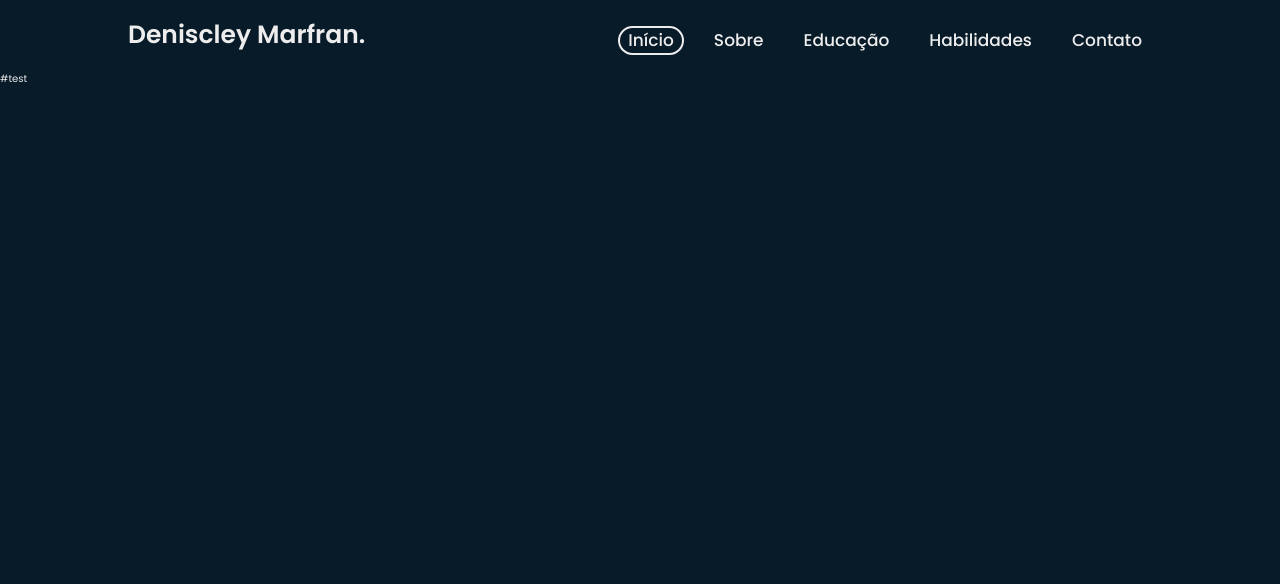
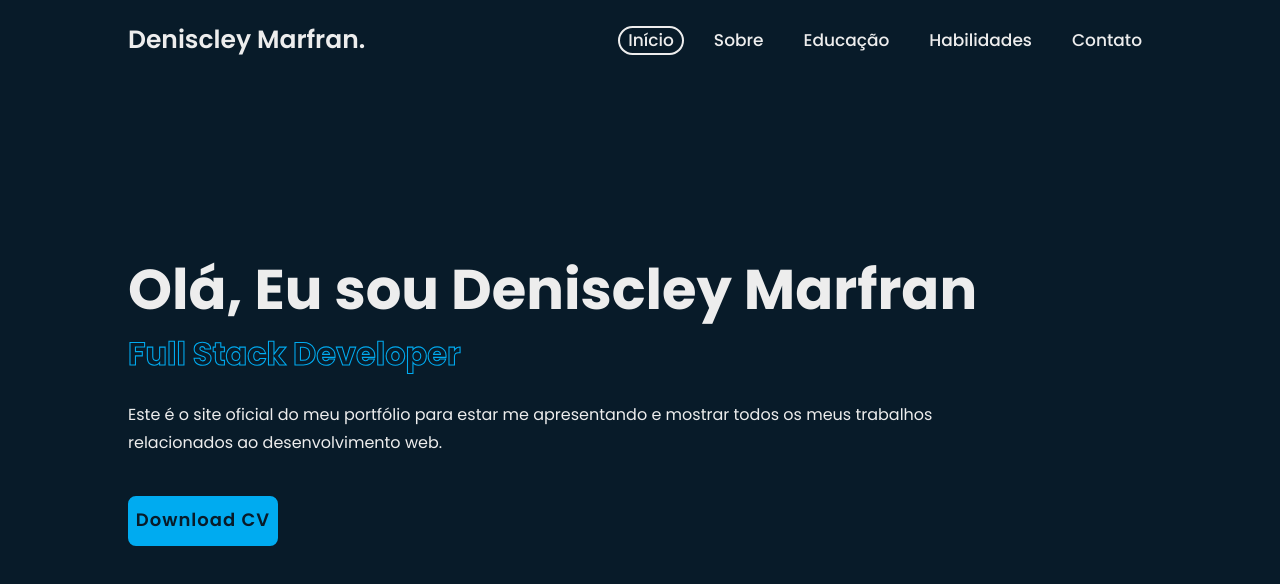
Before and after one commit to Deniscley/Professional.Portfolio.Web, a Next.js app: page / in a window 1280 px wide. Shown: the top 584 px of the page. Built offline with nearby package versions, Linux system fonts and the light colour scheme.

Commit message:
feat: Main template creation

```diff
--- a/package.json
+++ b/package.json
@@ -16,7 +16,7 @@
     "eslint": "8.48.0",
     "eslint-config-next": "13.4.19",
     "next": "13.4.19",
-    "postcss": "8.4.28",
+    "postcss": "8.4.29",
     "react": "18.2.0",
     "react-dom": "18.2.0",
     "react-icons": "^4.10.1",
--- a/src/app/habilidades/layout.tsx
+++ b/src/app/habilidades/layout.tsx
@@ -1,4 +1,4 @@
-export default function SkilsLayout({
+export default function SkillsLayout({
   children,
 }: {
   children: React.ReactNode;
--- a/src/app/habilidades/page.tsx
+++ b/src/app/habilidades/page.tsx
@@ -1,3 +1,3 @@
-export default function Skils() {
+export default function Skills() {
   return <>#Habilidades</>;
 }
--- a/src/app/page.tsx
+++ b/src/app/page.tsx
@@ -1,3 +1,5 @@
+import MainHome from "@/components/template/main-home/main-home";
+
 export default function Home() {
-  return <>#test</>;
+  return <MainHome />;
 }
--- a/src/components/layout/navbar/navbar.css
+++ b/src/components/layout/navbar/navbar.css
@@ -24,6 +24,7 @@ nav {
   font-size: 2.5rem;
   color: var(--text-color);
   font-weight: 600;
+  margin-top: 1rem;
 }
 
 /* Só aparece em telas médias e pequenas */
@@ -73,9 +74,7 @@ nav {
 
 .active-nav::after {
   content: "";
-  /* display: block; */
   width: calc(100%);
-  /* height: 0.5rem; */
   padding: 1.5rem 1.5rem 1rem 1.5rem;
   position: absolute;
   border: 0.2rem solid var(--text-color);
@@ -106,10 +105,10 @@ nav {
   /* .show__nav {
     padding-top: 0rem;
     display: flex;
-  }
+  } */
 
   .hide__nav {
     padding-top: 0rem;
     display: none;
-  } */
+  }
 }
--- /dev/null
+++ b/src/components/template/main-home/main-home.css
@@ -0,0 +1,90 @@
+section {
+  min-height: 100vh;
+}
+
+.home {
+  display: flex;
+  align-items: center;
+}
+
+.home__content {
+  max-width: none;
+}
+
+.home__content h1 {
+  font-size: 5.6rem;
+  font-weight: 700;
+  line-height: 1.3;
+}
+
+.home__text-animate {
+  position: relative;
+  width: 91rem;
+}
+
+.home__text-animate h3 {
+  font-size: 3.2rem;
+  font-weight: 700;
+  color: transparent;
+  -webkit-text-stroke: 0.108rem var(--main-color);
+}
+
+.home__text-animate p {
+  font-size: 1.6rem;
+  margin: 2rem 0 4rem;
+}
+
+.home__btn-box {
+  position: relative;
+  display: flex;
+  justify-content: space-between;
+  width: 34.5rem;
+  height: 5rem;
+}
+
+/* .home__btn {
+  position: relative;
+  display: inline-flex;
+  justify-content: center;
+  align-items: center;
+  width: 15rem;
+  font-weight: 100%;
+  background: var(--main-color);
+  border: 0.2rem solid;
+  border-radius: 0.8rem;
+  font-size: 1.8rem;
+  font-weight: 600;
+  letter-spacing: 0.1rem;
+  color: var(--primary-color);
+  border: 0.2rem solid var(--main-color);
+  border-radius: 0.8rem;
+} */
+
+/* .home__btn-box .btn:nth-child(2) {
+  background: transparent;
+  color: var(--main-color);
+} */
+
+/* .home__btn-box .btn:nth-child(2):hover {
+  color: var(--primary-color);
+} */
+
+/* .home__btn-box .btn:nth-child(2)::before {
+  background: var(--main-color);
+} */
+
+.home__btn-box .btn::before {
+  content: "";
+  position: absolute;
+  top: 0;
+  left: 0;
+  width: 0;
+  height: 100%;
+  background: var(--primary-color);
+  z-index: -1;
+  transition: 0.5s;
+}
+
+.home__btn-box .btn:hover::before {
+  width: 100%;
+}
--- /dev/null
+++ b/src/components/template/main-home/main-home.tsx
@@ -0,0 +1,26 @@
+import "./main-home.css";
+
+export default function MainHome() {
+  return (
+    <section className="home">
+      <div className="container home__content">
+        <h1>
+          Olá, Eu sou <span>Deniscley Marfran</span>
+        </h1>
+        <div className="home__text-animate">
+          <h3>Full Stack Developer</h3>
+          <p>
+            Este é o site oficial do meu portfólio para estar me apresentando e
+            mostrar todos os meus trabalhos relacionados ao desenvolvimento web.
+          </p>
+
+          <div className="home__btn-box">
+            <a href="" className="btn">
+              Download CV
+            </a>
+          </div>
+        </div>
+      </div>
+    </section>
+  );
+}
--- a/src/styles/globals.css
+++ b/src/styles/globals.css
@@ -20,7 +20,6 @@
   --main-color: #00abf0;
 
   --container-with-lg: 80%;
-  --container-width-md: 90%;
 
   --transition: all 500ms ease;
 }
@@ -35,7 +34,7 @@ body {
   color: var(--text-color);
   line-height: 1.7;
   overflow-x: hidden;
-  margin-top: 7rem;
+  /* margin-top: 15rem; */
 }
 
 .container {
@@ -45,22 +44,26 @@ body {
 }
 
 .btn {
-  color: var(--color-gray-100);
-  width: fit-content;
-  margin: 0 auto;
-  padding: 0.9rem 2rem;
-  background: var(--color-primary);
-  border-radius: 1.5rem;
-  transition: var(--transition);
+  position: relative;
+  display: inline-flex;
+  justify-content: center;
+  align-items: center;
+  width: 15rem;
+  font-weight: 100%;
+  background: var(--main-color);
+  border: 0.2rem solid;
+  border-radius: 0.8rem;
+  font-size: 1.8rem;
+  font-weight: 600;
+  letter-spacing: 0.1rem;
+  color: var(--primary-color);
+  border: 0.2rem solid var(--main-color);
+  border-radius: 0.8rem;
+  font-size: 1.8rem;
+  font-weight: 600;
+  letter-spacing: 0.1rem;
+  color: var(--primary-color);
+  z-index: 1;
+  overflow: hidden;
+  transition: 0.5s;
 }
-
-.btn.lg {
-  padding: 1.2rem 3rem;
-  border-radius: 2rem;
-  font-size: 1.1rem;
-}
-
-.btn.sm {
-  padding: 0.4rem 1.2rem;
-  font-size: 0.9rem;
-}
```
